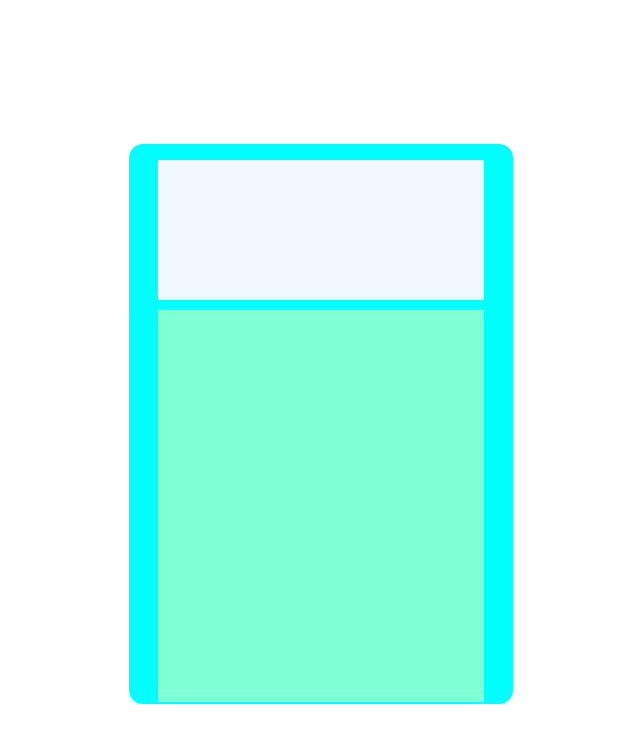
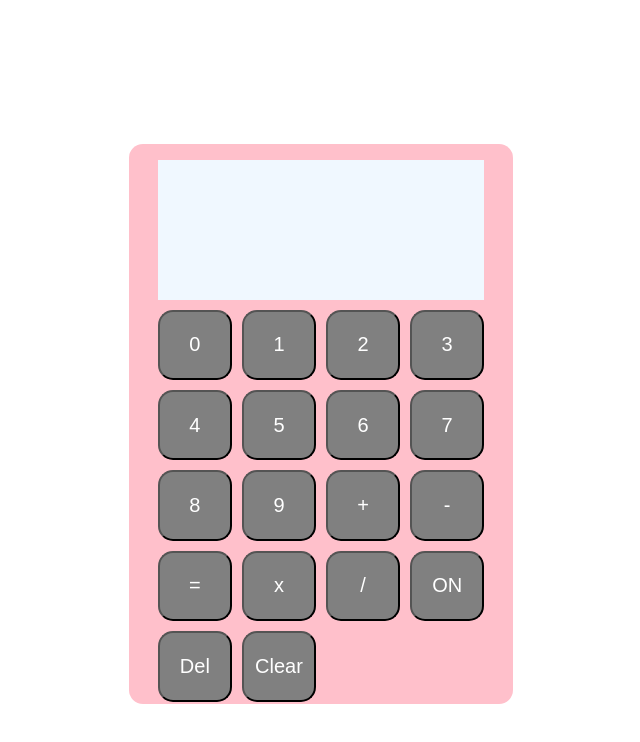
Before and after one commit to katuse777/Javascript-Calculator, a plain HTML site: page index.html in a window 1280 px wide. Shown: the whole page, without its empty margins (319-959 px from the left). Drawn offline with Linux system fonts and the light colour scheme.

Commit message:
I've added a button for every number between  0 and 9 and I've also added a button for each operation besides the operator function

```diff
--- a/index.html
+++ b/index.html
@@ -11,7 +11,26 @@
   <body>
       <div id="cal-body">
           <div id="screen"></div>
-          <div id="buttons"></div>
+          <div id="buttons">
+              <button id="0">0</button>
+              <button id="1">1</button>
+              <button id="2">2</button>
+              <button id="3">3</button>
+              <button id="4">4</button>
+              <button id="5">5</button>
+              <button id="6">6</button>
+              <button id="7">7</button>
+              <button id="8">8</button>
+              <button id="9">9</button>
+              <button id="add">+</button>
+              <button id="minus">-</button>
+              <button id="equal">=</button>
+              <button id="multi">x</button>
+              <button id="divide">/</button>
+              <button id="on">ON</button>
+              <button id="delete">Del</button>
+              <button id="clear">Clear</button>
+          </div>
       </div>
   </body>
 </html>
--- a/styling/style.css
+++ b/styling/style.css
@@ -7,7 +7,7 @@
     height: 70vh;
     width: 30%;
     margin: 9em auto 0;
-    background-color: aqua;
+    background-color: pink;
     border-radius: 14px;
     display: flex;
     flex-direction: column;
@@ -24,5 +24,20 @@
     height: 70%;
     width: 85%;
     margin: 0.6em auto 0;
-    background-color: aquamarine;
+    /*background-color: aquamarine;*/
+    display: grid;
+    grid-template: repeat(5, 5fr)/ repeat(4, 5fr);
+    gap: 10px 10px;
 }
+
+button {
+    font-size: 20px;
+    border-radius: 15px;
+    background-color: grey;
+    color: white;
+}
+
+button:hover {
+    background-color: black;
+    color: white;
+}
```
